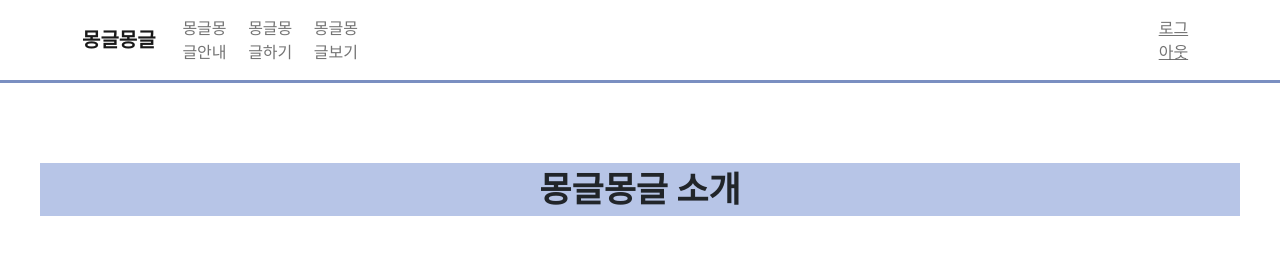
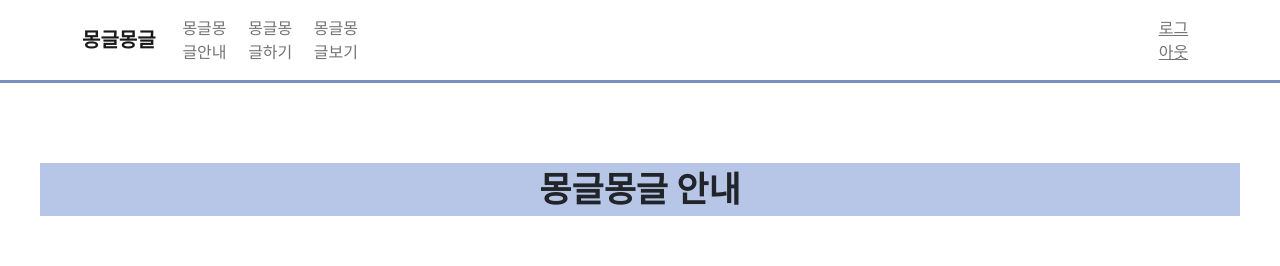
Before and after one commit to 2022-1Hackathon-BlueHouse/Front-end, a React (Create React App) app in the folder bbibbo/: page /introduction in a window 1280 px wide. Shown: the top 266 px of the page. Built offline with nearby package versions, Linux system fonts and the light colour scheme.

Commit message:
몽글몽글 소개 ->몽글몽글 안내

```diff
--- a/bbibbo/src/Introduction.js
+++ b/bbibbo/src/Introduction.js
@@ -39,7 +39,7 @@ function Introduction(){
         <div>
 
             <Box>
-                <div className="head">몽글몽글 소개</div>
+                <div className="head">몽글몽글 안내</div>
 
                 <div>
                     <p className="btn">✔</p>
```
